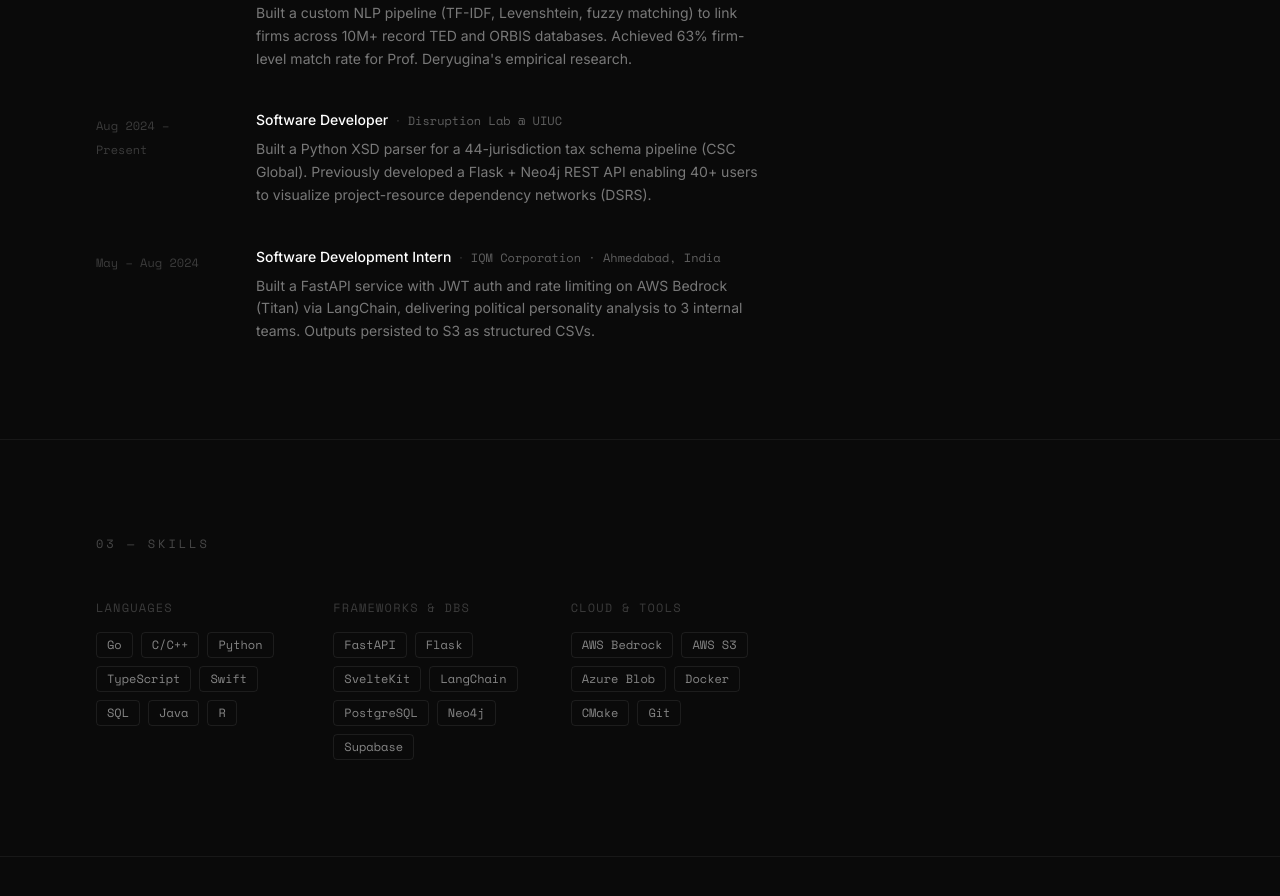
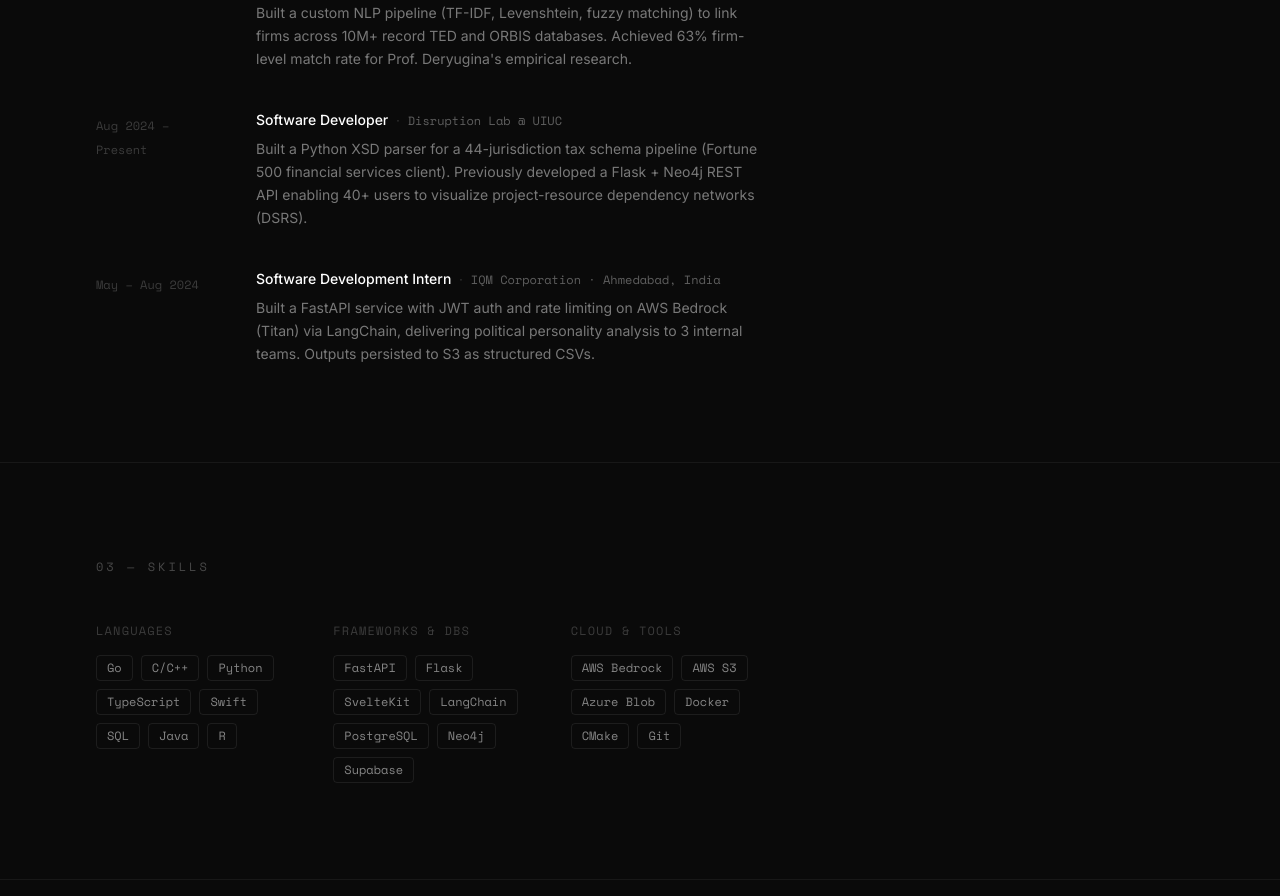
Before and after one commit to shlok1806/shlok-portfolio, a Next.js app: page / in a window 1280 px wide. Shown: the part 2060-2956 px from the top of the page. Built offline with nearby package versions, Linux system fonts and the light colour scheme.

Commit message:
Replace client name with Fortune 500 financial services client
Co-Authored-By: Claude Sonnet 4.6 <noreply@anthropic.com>

```diff
--- a/app/page.tsx
+++ b/app/page.tsx
@@ -91,7 +91,7 @@ const experience = [
     period: "Aug 2024 – Present",
     role: "Software Developer",
     company: "Disruption Lab @ UIUC",
-    desc: "Built a Python XSD parser for a 44-jurisdiction tax schema pipeline (CSC Global). Previously developed a Flask + Neo4j REST API enabling 40+ users to visualize project-resource dependency networks (DSRS).",
+    desc: "Built a Python XSD parser for a 44-jurisdiction tax schema pipeline (Fortune 500 financial services client). Previously developed a Flask + Neo4j REST API enabling 40+ users to visualize project-resource dependency networks (DSRS).",
   },
   {
     period: "May – Aug 2024",
--- a/app/resume/page.tsx
+++ b/app/resume/page.tsx
@@ -100,7 +100,7 @@ export default function Resume() {
                 company: "Disruption Lab @ UIUC · Champaign, IL",
                 subRoles: [
                   {
-                    name: "CSC Global",
+                    name: "Fortune 500 financial services client",
                     period: "Jan – Apr 2026",
                     bullets: [
                       "Built a Python-based XSD parser for a 44-jurisdiction tax schema pipeline using recursive lxml traversal and XLSX business rules ingestion.",
```
